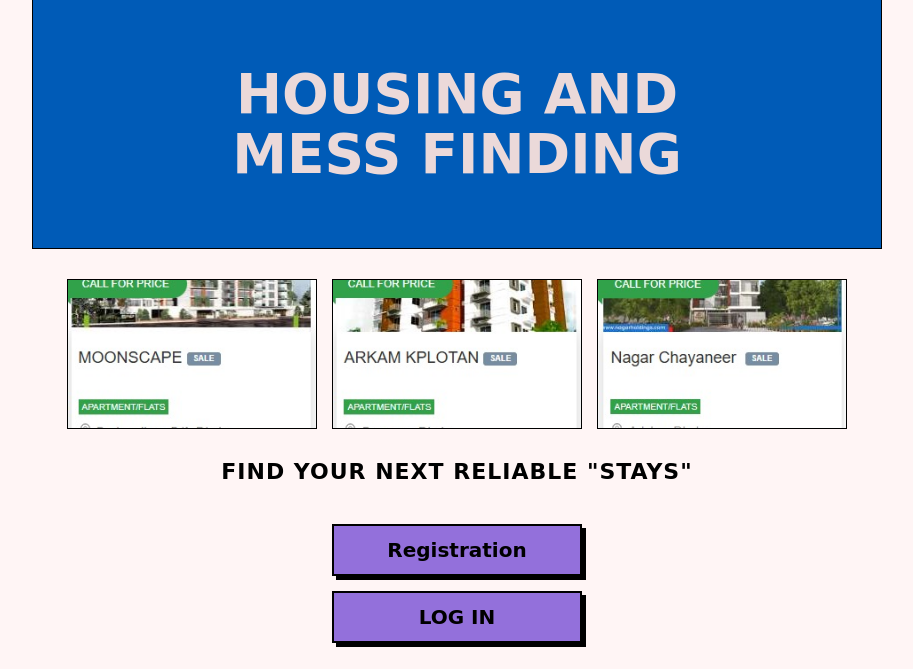
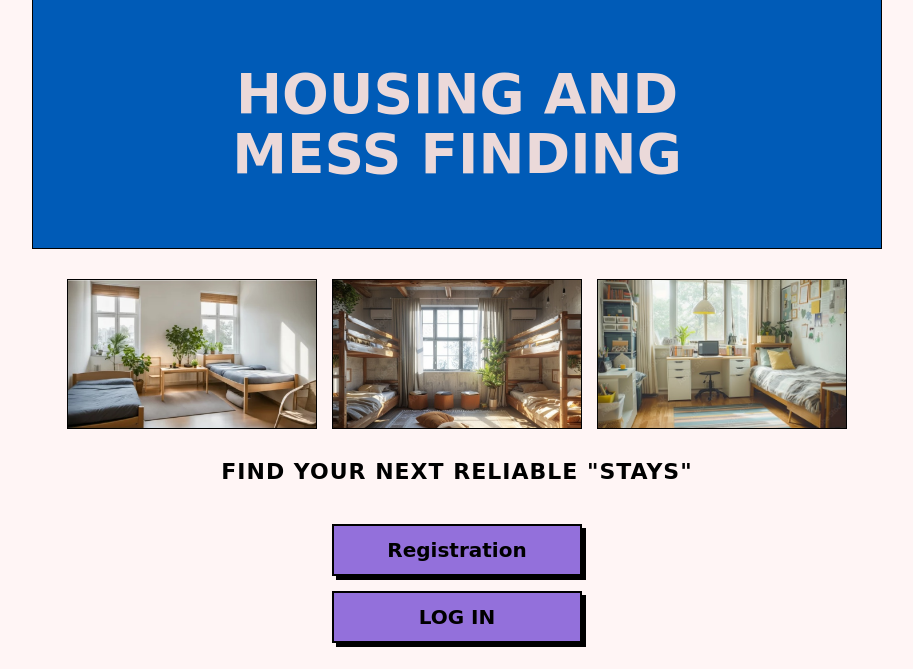
Before and after one commit to Riya1153/StayFinder, a Django app: page / in a window 1280 px wide. Shown: the part 89-758 px from the top of the page, without its empty margins (183-1096 px from the left). Run offline with Django 5.2, Linux system fonts and the light colour scheme.

Commit message:
StayFinder-18: Updated front page images and fixed static file paths

```diff
--- a/core/templates/front_page.html
+++ b/core/templates/front_page.html
@@ -105,9 +105,9 @@
     </div>
 
     <div class="image-row">
-        <img src="{% static 'images/moonscape.png' %}" class="img-box" alt="Moonscape">
-        <img src="{% static 'images/arkam.png' %}" class="img-box" alt="Arkam">
-        <img src="{% static 'images/nagar.png' %}" class="img-box" alt="Nagar">
+        <img src="{% static 'images/mess1.png' %}" class="img-box" alt="mess1">
+        <img src="{% static 'images/mess2.png' %}" class="img-box" alt="mess2">
+        <img src="{% static 'images/mess3.png' %}" class="img-box" alt="mess3">
     </div>
 
     <p class="tagline">FIND YOUR NEXT RELIABLE "STAYS"</p>
```
Also changed, not shown: core/static/images/mess1.png (added), core/static/images/mess2.png (added), core/static/images/mess3.png (added).
